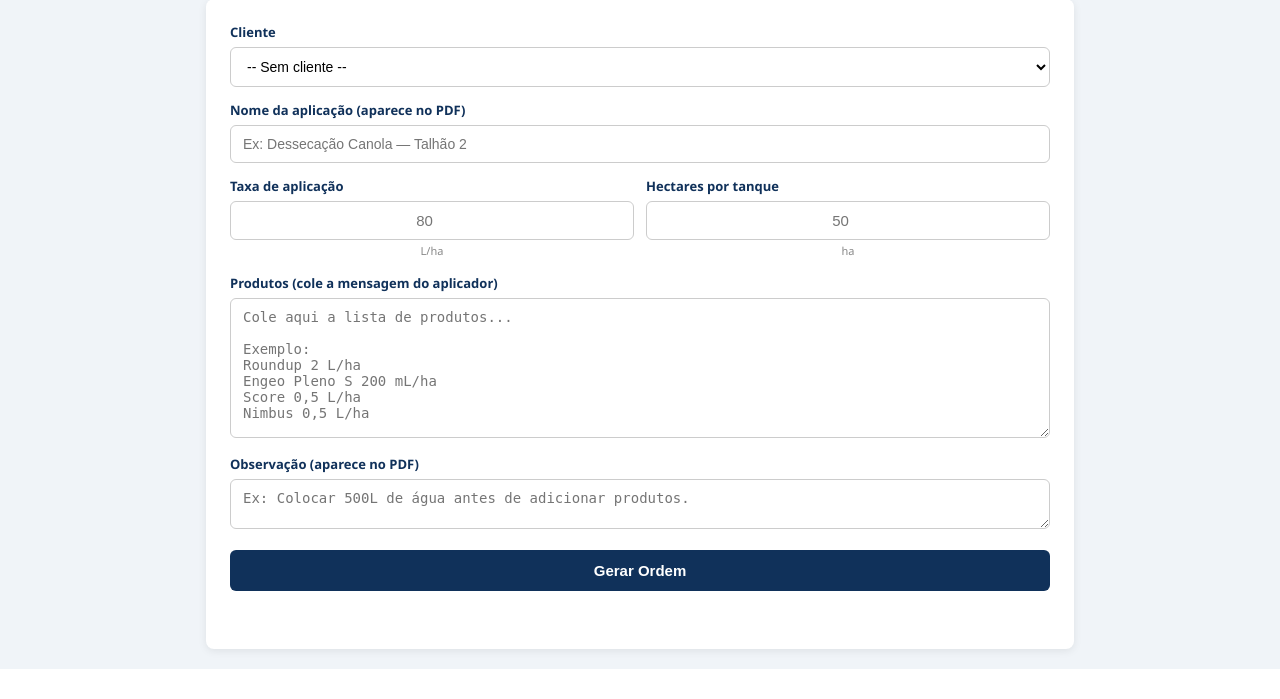
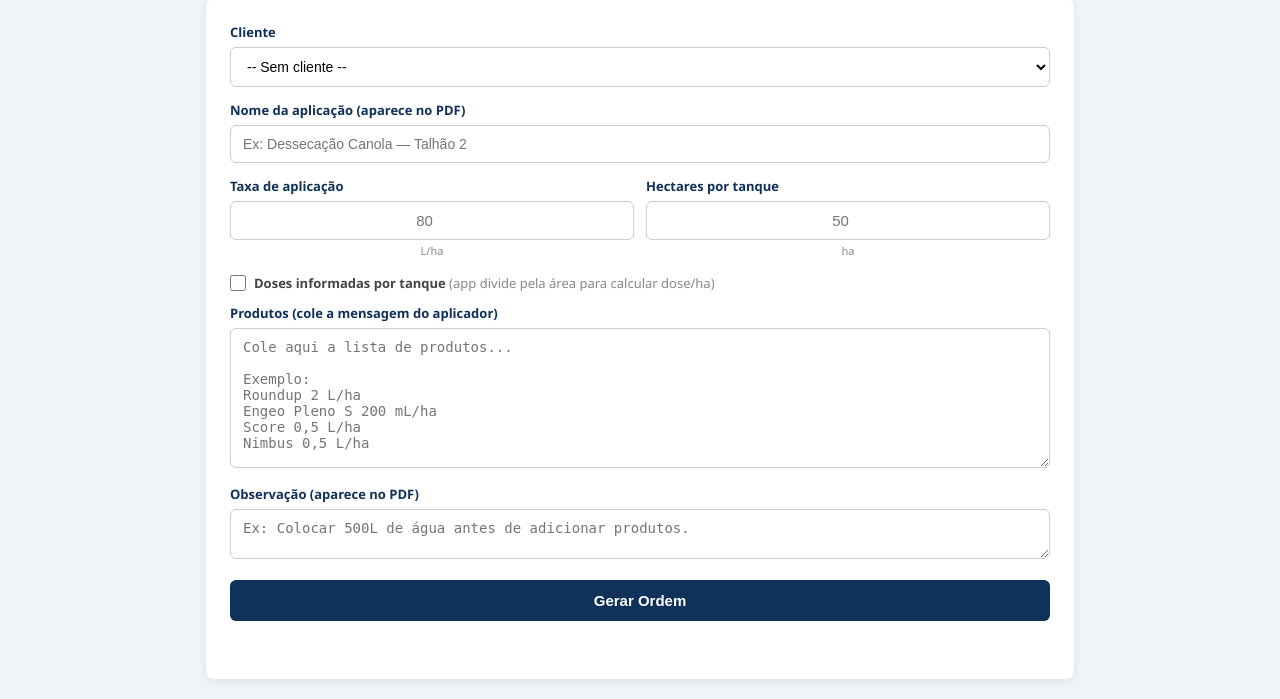
Before and after one commit to eduardopulveragro-bit/MisturaCaldas, a Flask app: page / in a window 1280 px wide. Shown: the part 151-850 px from the top of the page. Before the commit the page ends 820 px from the top, so only its background shows below. Run offline with Flask 3, Linux system fonts and the light colour scheme; some libraries are stand-ins or nearby versions.

Commit message:
fix: checkbox doses/tanque, espaco PDF apos ':', logo pulveragro menor
Co-Authored-By: Claude Sonnet 4.6 <noreply@anthropic.com>

```diff
--- a/app.py
+++ b/app.py
@@ -83,6 +83,11 @@ def processar():
             operacao["area_tanque_ha"] = float(form_area.replace(",", "."))
         except ValueError:
             pass
+
+    doses_por_tanque = request.form.get("doses_por_tanque") == "on"
+    for item in itens_ordenados:
+        if not item.get("base"):
+            item["base"] = "tanque" if doses_por_tanque else "ha"
 
     area = operacao.get("area_tanque_ha")
     if area:
--- a/src/parser.py
+++ b/src/parser.py
@@ -114,7 +114,4 @@ def extrair_itens(mensagem: str, modelo: str = "claude-haiku-5-5") -> dict:
 
     dados.setdefault("itens", [])
     dados.setdefault("alertas", [])
-    for item in dados["itens"]:
-        if not item.get("base"):
-            item["base"] = "ha"
     return dados
--- a/templates/index.html
+++ b/templates/index.html
@@ -145,6 +145,12 @@
             <input type="number" id="area" name="area" placeholder="50" min="1" step="any">
             <div class="unidade">ha</div>
           </div>
+        </div>
+        <div style="margin-bottom:12px;">
+          <label style="display:flex;align-items:center;gap:8px;font-size:13px;color:#444;cursor:pointer;">
+            <input type="checkbox" id="doses-por-tanque" name="doses_por_tanque" value="on" style="width:16px;height:16px;cursor:pointer;">
+            <span>Doses informadas por tanque <span style="color:#888;font-weight:400">(app divide pela área para calcular dose/ha)</span></span>
+          </label>
         </div>
 
         <div id="pontas-pressao" style="display:none;margin-bottom:16px;">
@@ -503,7 +509,7 @@
       // Logo Pulveragro (direita) — proporção natural, sem compressão
       var logoPulv = document.getElementById('logo-pulveragro');
       if (logoPulv.complete && logoPulv.naturalWidth > 0) {
-        var pulvH = logoH;
+        var pulvH = logoH * 0.85;
         var pulvW = pulvH * (logoPulv.naturalWidth / logoPulv.naturalHeight);
         var pulvX = pw - 15 - pulvW;
         if (pulvX < pw / 2) { pulvX = pw / 2; }
@@ -531,9 +537,9 @@
         doc.setFontSize(10);
         doc.setFont('helvetica', 'bold');
         doc.setTextColor(40, 40, 40);
-        doc.text('Cliente: ', textX, infoY);
+        doc.text('Cliente:', textX, infoY);
         doc.setFont('helvetica', 'normal');
-        doc.text(clienteNome, textX + doc.getTextWidth('Cliente: '), infoY);
+        doc.text(clienteNome, textX + doc.getTextWidth('Cliente:') + 12, infoY);
         infoY += 5;
       }
 
@@ -543,9 +549,9 @@
         doc.setFontSize(10);
         doc.setFont('helvetica', 'bold');
         doc.setTextColor(40, 40, 40);
-        doc.text('Aplicação: ', textX, infoY);
+        doc.text('Aplicação:', textX, infoY);
         doc.setFont('helvetica', 'normal');
-        doc.text(escHtml(nomeApl), textX + doc.getTextWidth('Aplicação: '), infoY);
+        doc.text(escHtml(nomeApl), textX + doc.getTextWidth('Aplicação:') + 12, infoY);
         infoY += 5;
       }
 
```
